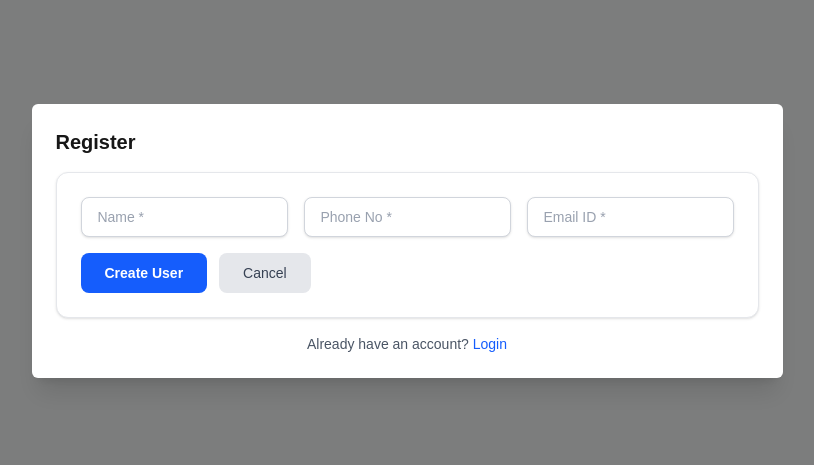
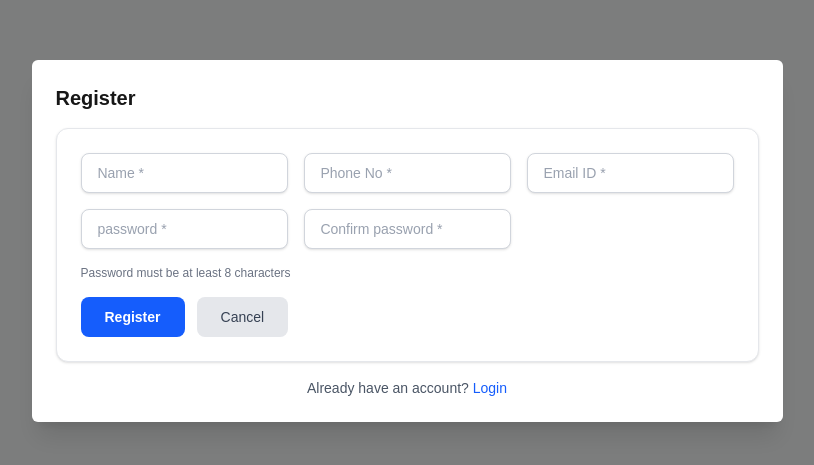
Before and after one commit to Amruthaarunachalam/ecom-fastapi, a Next.js app in the folder frontend/: page /register in a window 1280 px wide. Shown: the part 159-624 px from the top of the page, without its empty margins (233-1047 px from the left). Built offline with nearby package versions, Linux system fonts and the light colour scheme; no server answers.

Commit message:
feat(frontend): add password and confirm password fields in the form

```diff
--- a/frontend/app/components/UsersForm.tsx
+++ b/frontend/app/components/UsersForm.tsx
@@ -1,6 +1,6 @@
 'use client';
 
-import { FormEvent } from 'react';
+import { FormEvent ,useState} from 'react';
 
 interface UserFormProps {
   editingId: number | null;
@@ -10,6 +10,8 @@ interface UserFormProps {
   setPhone_no: (val: string) => void;
   Email:string;
   setEmail:(val:string)=>void;
+  password:string;
+  setPassword:(val:string)=>void;
   onSubmit: (e: FormEvent) => void;
   onReset: () => void;
 }
@@ -22,9 +24,14 @@ export default function UserForm({
   setPhone_no,
   Email,
   setEmail,
+  password,
+  setPassword,
   onSubmit,
   onReset,
 }: UserFormProps) {
+  const [confirmPassword,setConfirmPassword]=useState('')
+  const mismatch = confirmPassword !== '' && password !== confirmPassword
+  const tooShort = password !== '' && password.length < 8
   return (
     <div className="bg-white p-6 rounded-xl shadow-sm border border-gray-200">
 
@@ -53,15 +60,41 @@ export default function UserForm({
           required
           className="h-10 px-3 py-2 border border-gray-300 rounded-lg text-sm bg-white placeholder:text-gray-400 shadow-sm transition-all duration-150 hover:border-gray-400 focus:outline-none focus:ring-2 focus:ring-blue-500 focus:border-blue-500"
         />
+         <input
+         type="password"
+         placeholder=" password *"
+         value={password}
+         onChange={(e)=>setPassword(e.target.value)}
+         required
+         minLength={8}
+         autoComplete="new-password"
+         className="h-10 px-3 py-2 border border-gray-300 rounded-lg text-sm bg-white placeholder:text-gray-400 shadow-sm transition-all duration-150 hover:border-gray-400 focus:outline-none focus:ring-2 focus:ring-blue-500 focus:border-blue-500"
+           />
+         <input
+          type="password"
+          placeholder=" Confirm password *"
+          value={confirmPassword}
+          onChange={(e) => setConfirmPassword(e.target.value)}
+          required
+          autoComplete="new-password"
+          className="h-10 px-3 py-2 border border-gray-300 rounded-lg text-sm bg-white placeholder:text-gray-400 shadow-sm transition-all duration-150 hover:border-gray-400 focus:outline-none focus:ring-2 focus:ring-blue-500 focus:border-blue-500"
+        />
+        <p className={`md:col-span-3 text-xs ${tooShort ? 'text-red-600' : 'text-gray-500'}`}>
+            Password must be at least 8 characters
+         </p>
+
+        {mismatch && (
+         <p className="md:col-span-3 text-sm text-red-600">Passwords do not match</p>
+         )}
 
      <div className="md:col-span-3 flex space-x-3">
         <button
         type="submit"
-            className="bg-blue-600 hover:bg-blue-700 text-white font-semibold px-6 py-2.5 rounded-lg text-sm transition-all duration-150 hover:scale-[1.03] hover:shadow-md active:scale-95 cursor-pointer"
+        disabled={mismatch || tooShort}
+        className="bg-blue-600 hover:bg-blue-700 text-white font-semibold px-6 py-2.5 rounded-lg text-sm transition-all duration-150 hover:scale-[1.03] hover:shadow-md active:scale-95 cursor-pointer disabled:opacity-50 disabled:cursor-not-allowed"
        >
-            {editingId ? 'Update User' : 'Create User'}
+           Register
        </button>
-          {/*editingId && ()*/}
       <button
         type="button"
         onClick={onReset}
@@ -69,7 +102,6 @@ export default function UserForm({
        >
          Cancel
       </button>
-
       </div>
       </form>
     </div>
```
Lines whose indentation alone changed are shown as unchanged.
